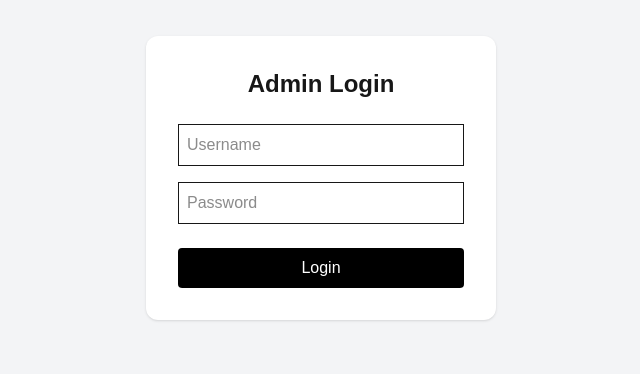
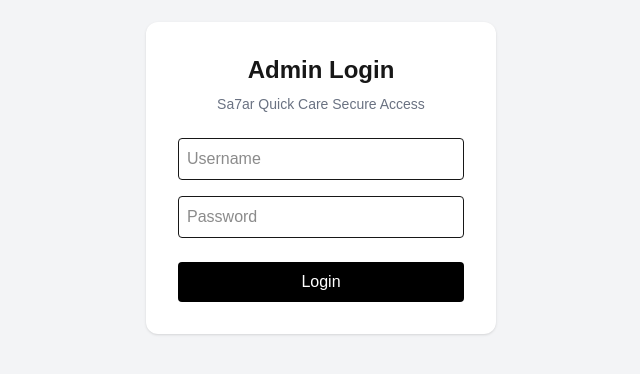
Before and after one commit to mohamedsahhar/sahar-website, a Next.js app: page /admin/login in a window 1280 px wide. Shown: the part 222-596 px from the top of the page, without its empty margins (319-959 px from the left). Built offline with nearby package versions, Linux system fonts and the light colour scheme; no server answers.

Commit message:
Improve admin security login flow and session UX

```diff
--- a/app/admin/layout.tsx
+++ b/app/admin/layout.tsx
@@ -1,73 +1,128 @@
 "use client";
 
-import Link from "next/link";
-import { signOut } from "next-auth/react";
-import { usePathname } from "next/navigation";
+import { signIn, useSession } from "next-auth/react";
+import { useEffect, useState } from "react";
 
-export default function AdminLayout({
-  children,
-}: {
-  children: React.ReactNode;
-}) {
-  const pathname = usePathname();
+export default function AdminLogin() {
+  const { status } = useSession();
 
-  // ✅ If login page → show clean layout
-  if (pathname === "/admin/login") {
-    return <>{children}</>;
+  const [username, setUsername] = useState("");
+  const [password, setPassword] = useState("");
+  const [error, setError] = useState("");
+  const [loading, setLoading] = useState(false);
+
+  // 🔒 Basic anti-bruteforce cooldown
+  const [lockedUntil, setLockedUntil] = useState<number | null>(null);
+  const [attempts, setAttempts] = useState(0);
+
+  // ✅ If already logged in → skip login page
+  useEffect(() => {
+    if (status === "authenticated") {
+      window.location.replace("/admin");
+    }
+  }, [status]);
+
+  async function handleLogin(e: any) {
+    e.preventDefault();
+
+    // block if cooldown active
+    if (lockedUntil && Date.now() < lockedUntil) {
+      setError("Too many attempts. Please wait 30 seconds.");
+      return;
+    }
+
+    setLoading(true);
+    setError("");
+
+    const res = await signIn("credentials", {
+      username,
+      password,
+      redirect: false,
+    });
+
+    setLoading(false);
+
+    // ❌ login failed
+    if (res?.error) {
+      const newAttempts = attempts + 1;
+      setAttempts(newAttempts);
+
+      // after 5 failed tries = lock 30 sec
+      if (newAttempts >= 5) {
+        setLockedUntil(Date.now() + 30000);
+        setAttempts(0);
+        setError("Too many attempts. Please wait 30 seconds.");
+      } else {
+        setError("Invalid username or password");
+      }
+
+      return;
+    }
+
+    // ✅ success reset protection
+    setAttempts(0);
+    setLockedUntil(null);
+
+    window.location.replace("/admin");
   }
 
-  // ✅ Secure logout before viewing website
-  const handleViewWebsite = async () => {
-    await signOut({
-      redirect: false,
-      callbackUrl: "/admin/login",
-    });
-
-    // force clean navigation after logout
-    window.location.replace("/");
-  };
+  if (status === "loading") {
+    return (
+      <div className="min-h-screen flex items-center justify-center bg-gray-100">
+        <p className="text-gray-500">Checking session...</p>
+      </div>
+    );
+  }
 
   return (
-    <div className="min-h-screen bg-gray-100">
-      <div className="max-w-6xl mx-auto py-10 px-6">
+    <div className="min-h-screen flex items-center justify-center bg-gray-100">
 
-        <div className="mb-8 border-b pb-4 flex justify-between items-center">
-          <h1 className="text-2xl font-bold">
-            Sa7ar Quick Care Admin
-          </h1>
+      <form
+        onSubmit={handleLogin}
+        className="bg-white p-8 rounded-xl shadow w-[350px]"
+      >
 
-          <button
-            onClick={handleViewWebsite}
-            className="text-sm text-gray-600 hover:underline"
-          >
-            View Website
-          </button>
-        </div>
+        <h1 className="text-2xl font-bold mb-2 text-center">
+          Admin Login
+        </h1>
 
-        <nav className="flex gap-6 mb-8 text-sm">
-          <Link href="/admin" className="text-gray-700 hover:underline">
-            Dashboard
-          </Link>
+        <p className="text-sm text-gray-500 text-center mb-6">
+          Sa7ar Quick Care Secure Access
+        </p>
 
-          <Link href="/admin/repairs" className="text-gray-700 hover:underline">
-            Repair Cases
-          </Link>
+        {error && (
+          <p className="text-red-500 mb-4 text-center text-sm">
+            {error}
+          </p>
+        )}
 
-          <Link href="/admin/brands" className="text-gray-700 hover:underline">
-            Brands
-          </Link>
+        <input
+          placeholder="Username"
+          className="border p-2 w-full mb-4 rounded"
+          value={username}
+          onChange={(e) => setUsername(e.target.value)}
+          autoComplete="username"
+        />
 
-          <Link href="/admin/devices" className="text-gray-700 hover:underline">
-            Devices
-          </Link>
+        <input
+          placeholder="Password"
+          type="password"
+          className="border p-2 w-full mb-6 rounded"
+          value={password}
+          onChange={(e) => setPassword(e.target.value)}
+          autoComplete="current-password"
+        />
 
-          <Link href="/admin/settings" className="text-gray-700 hover:underline">
-            Settings
-          </Link>
-        </nav>
+        <button
+          type="submit"
+          disabled={loading}
+          className="bg-black text-white w-full py-2 rounded disabled:opacity-60"
+        >
+          {loading ? "Checking..." : "Login"}
+        </button>
 
-        {children}
-      </div>
+      </form>
+
     </div>
   );
 }
```
